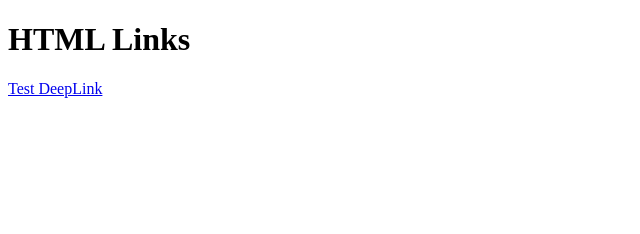
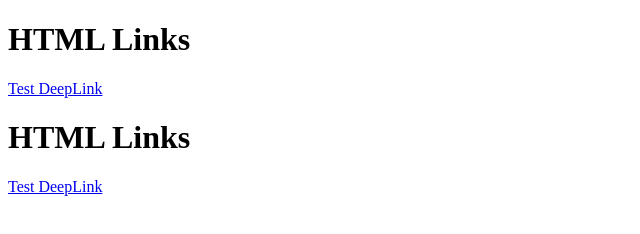
Before and after one commit to nokaducna/testhtml.io, a plain HTML site: page index.html in a window 1280 px wide. Shown: the whole page, without its empty margins (0-640 px from the left). Drawn offline with Linux system fonts and the light colour scheme.

Commit message:
Update index.html

```diff
--- a/index.html
+++ b/index.html
@@ -4,6 +4,8 @@
 
 <h1>HTML Links</h1>
 
-<a href="control-auoneidsetting-k1-10053://ast.kddi.com">Test DeepLink</a>
+<a href="control-auoneidsetting-k1-10053://ast.kddi.com/?">Test DeepLink</a>
+  <h1>HTML Links</h1>
+  <a href="control-auoneidsetting-k1-10053://ast.kddi.com/oidc?">Test DeepLink</a>
 </body>
 </html>
```
